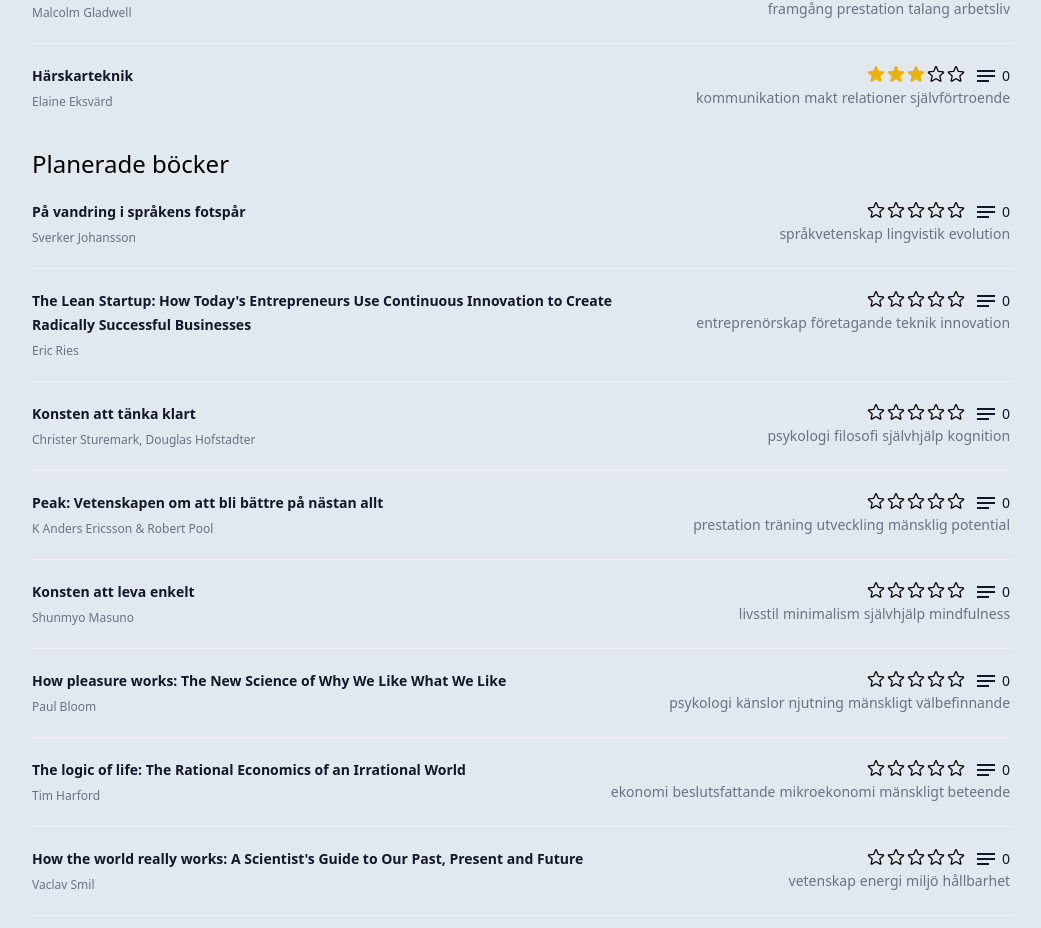
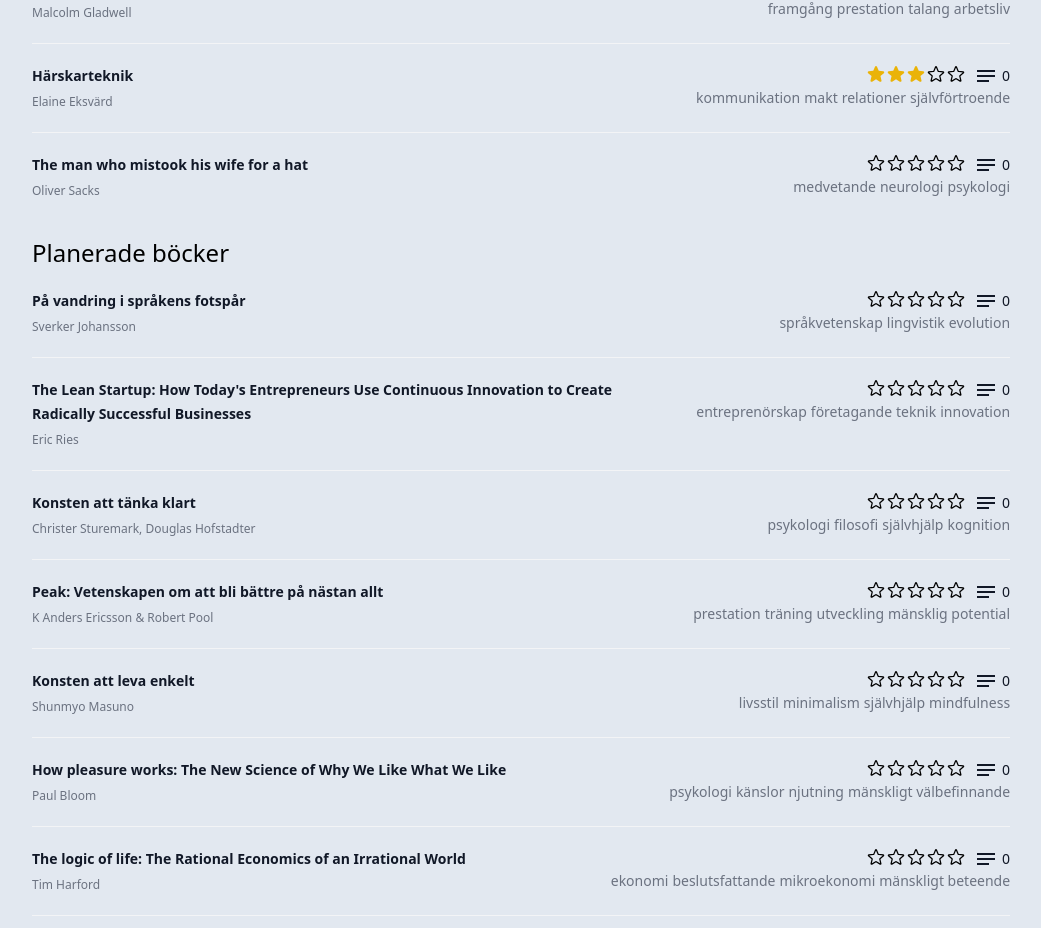
Before and after one commit to karlmovin/karlmovin.github.io, a React (Vite) app: page /books in a window 1280 px wide. Shown: the part 2613-3541 px from the top of the page, without its empty margins (0-1041 px from the left). Built offline with nearby package versions, Linux system fonts and the light colour scheme.

Commit message:
add things

```diff
--- a/src/data/books.json
+++ b/src/data/books.json
@@ -502,6 +502,16 @@
     },
 
     {
+      "title": "The man who mistook his wife for a hat",
+      "author": "Oliver Sacks",
+      "slug": "the-man-who-mistook-his-wife-for-a-hat_sacks",
+      "notes": [],
+      "status": "read",
+      "tags": [],
+      "genres": ["medvetande", "neurologi", "psykologi"]
+    },
+
+    {
       "title": "",
       "author": "",
       "slug": "",
--- a/src/data/todos.ts
+++ b/src/data/todos.ts
@@ -3,4 +3,5 @@ export const todos = [
   "try out https://d3js.org/",
   "search for code to diagram converter",
   "search for good design tool for layouts",
+  "does it exist an app for trying new things?",
 ];
```
